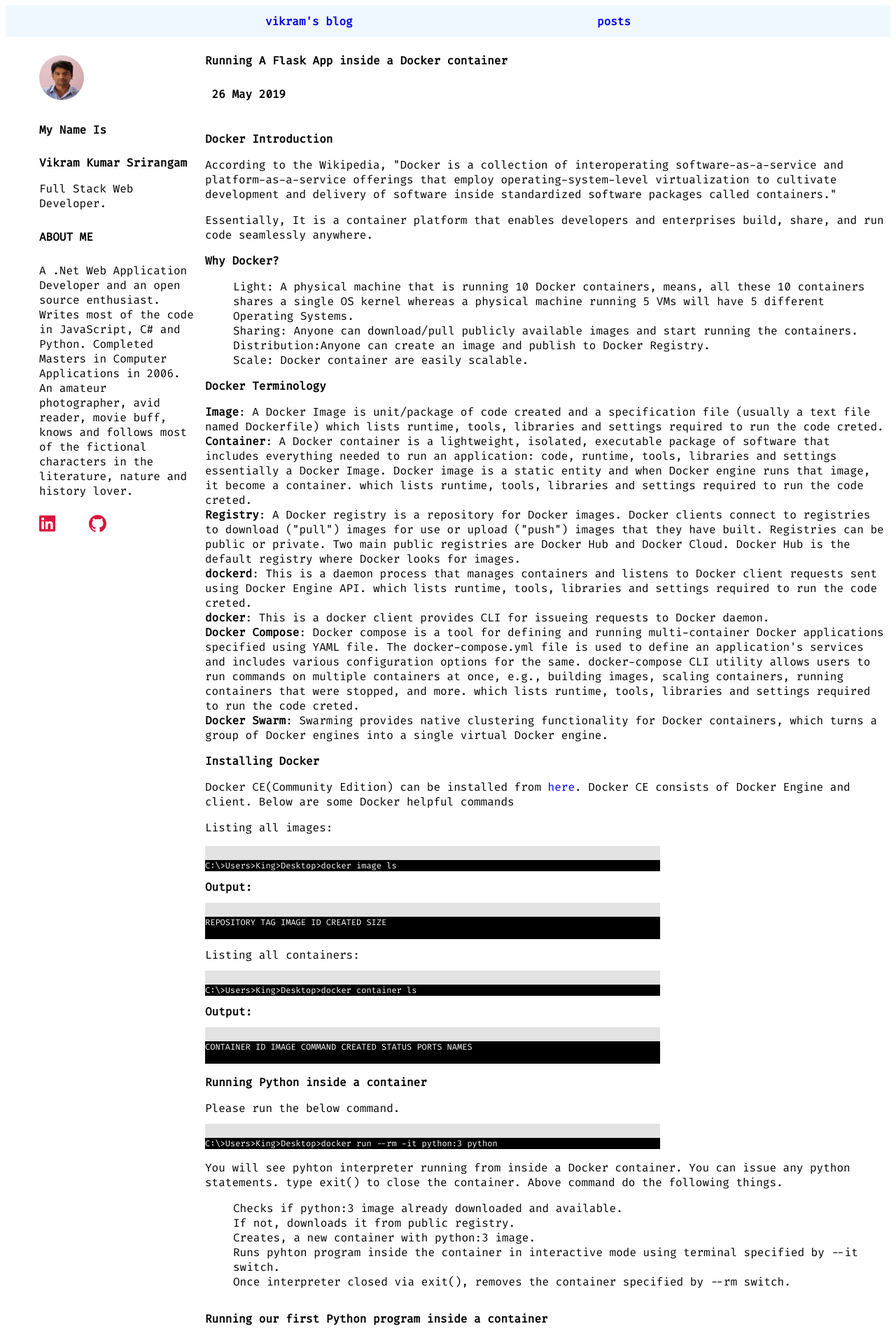
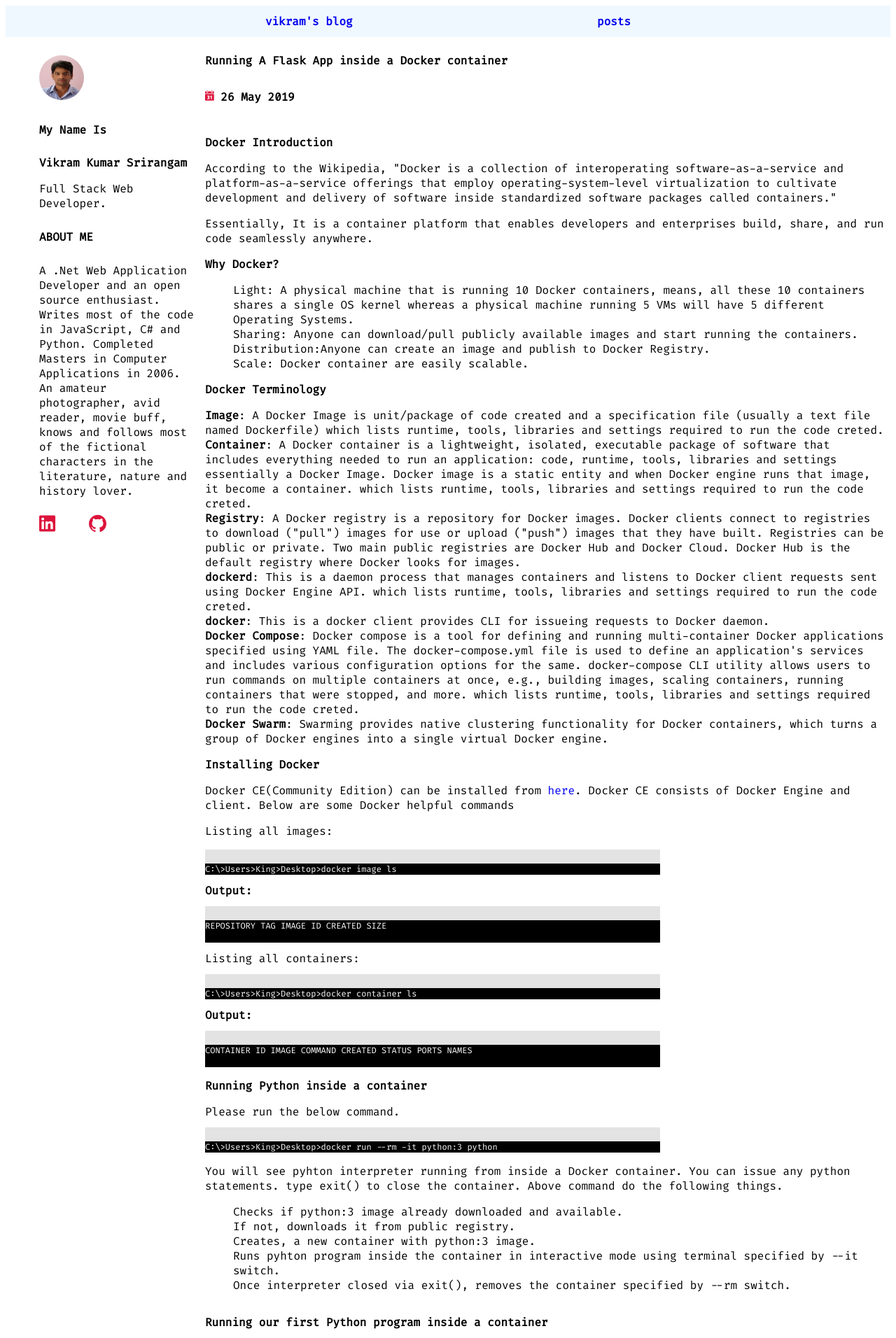
Before and after one commit to srirangamv/srirangamv.github.io, a Jekyll site: the page built from index.html, in a window 1280 px wide. Shown: the top 1912 px of the page at 70% size. Built offline with Jekyll 4.4.1, drawn with Linux system fonts in a browser that asks for light colours; the list of posts is cut into pages by our own code.

Commit message:
css changes.

```diff
--- a/_layouts/post.html
+++ b/_layouts/post.html
@@ -3,7 +3,7 @@
 ---
 
 <h2 class="titlebg">{{ page.title }}</h2>
-<h5><i class="icon fi-calendar">&nbsp;</i>{{ page.date | date_to_string }}</h5>
+<h5><i class="icon fi-calendar"></i>&nbsp;{{ page.date | date_to_string }}</h5>
 
 <div class="post">
 {{ content }}
--- a/css/style.css
+++ b/css/style.css
@@ -44,7 +44,7 @@
 
         main {
             grid-area: content;
-            overflow-y: scroll;
+            overflow-y: auto;
         }
 
         aside {
--- a/index.html
+++ b/index.html
@@ -7,7 +7,7 @@
 {% assign latestpost = site.posts.first %}
 
 <h2 class="titlebg">{{ latestpost.title }}</h2>
-<h5><i class="icon-calendar">&nbsp;</i>{{ latestpost.date | date_to_string }}</h5>
+<h5><i class="icon fi-calendar"></i>&nbsp;{{ latestpost.date | date_to_string }}</h5>
 
 <div class="post">
 {{ latestpost.content }}
```
